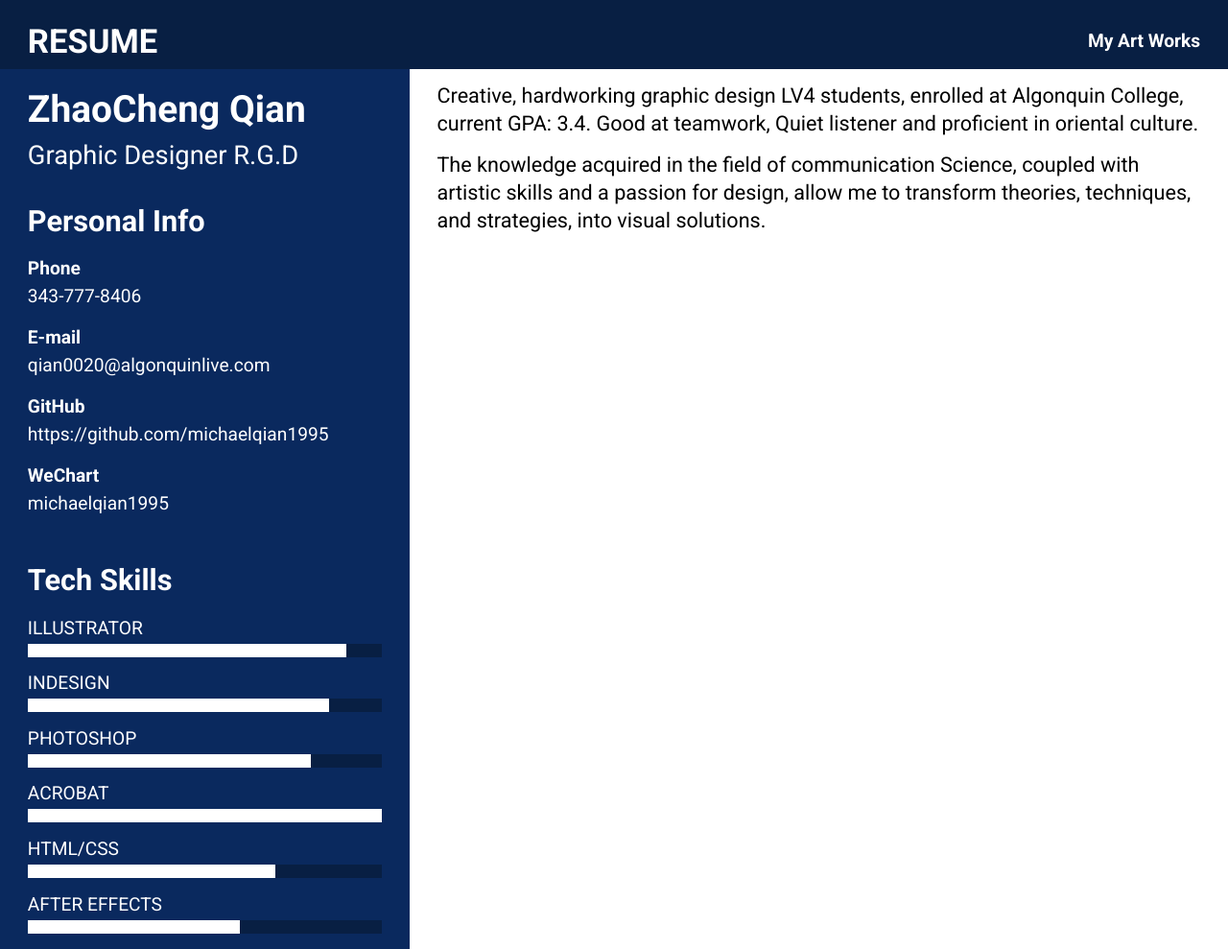
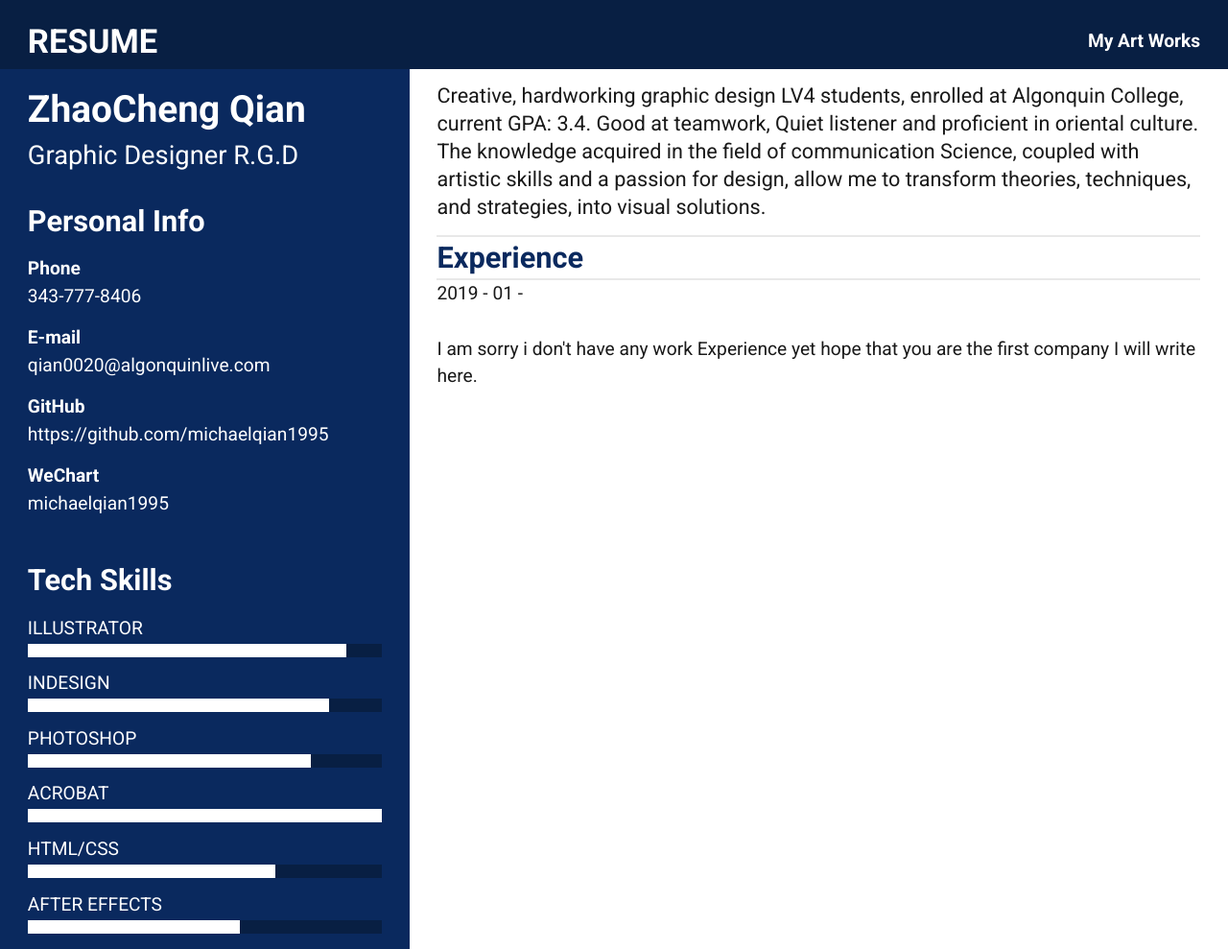
Before and after one commit to michaelqian1995/My-Profile, a plain HTML site: page index.html in a window 1280 px wide. Shown: the top 989 px of the page at 96% size. Drawn offline with Linux system fonts and the light colour scheme.

Commit message:
ads
dsda

```diff
--- a/css/main.css
+++ b/css/main.css
@@ -17,6 +17,10 @@ h1 {
   font-style: bold;
 }
 
+h2 {
+  color: #0A295E;
+}
+
 .art-link {
   font-weight: bold;
 }
@@ -30,12 +34,24 @@ h1 {
   color: #fff;
 }
 
-/*/.high-light {
-  border-width: 0px 50px 0px 50px;
+.border {
+  border-width: 2px 0px 2px 0px;
   border-style:solid;
-  border-color: #081F43;
+  border-color: #E8E8E8;
 }
-/*/
+
+p{
+  font-family: regular 400 ;
+  color: #191919;
+}
+
+/*
+.high-light {
+  border-width: 2px 0px 2px 0px;
+  border-style:solid;
+  border-color: #fff;
+}
+*/
 
 
 
--- a/index.html
+++ b/index.html
@@ -10,7 +10,7 @@
   <link href="css/grid.css" rel="stylesheet">
   <link href="css/type.css" rel="stylesheet">
   <link href="css/main.css" rel="stylesheet">
-  <link href="https://fonts.googleapis.com/css?family=Roboto:400,700" rel="stylesheet">
+  <link href="https://fonts.googleapis.com/css?family=Roboto:400,500,700" rel="stylesheet">
 </head>
 
 <body>
@@ -117,7 +117,7 @@
             <li class="pad-b-1-4 kilo">LAYOUT</li>
             <li class="pad-b-1-4 kilo">ILLUSTRATION DESIGN</li>
             <li class="pad-b-1-4 kilo">APP DESIGN</li>
-            <li class="kilo">TYPOGRAPHY</li>
+            <li class="pad-b-1-2 kilo">TYPOGRAPHY</li>
           </ul>
 
           <ul class="list-group side-bar-text">
@@ -126,7 +126,7 @@
             <li class="pad-b-1-4 kilo">CREATIVITY</li>
             <li class="pad-b-1-4 kilo">LEARNING SKILL</li>
             <li class="pad-b-1-4 kilo">PLANNING</li>
-            <li class="kilo">TEAMWORK</li>
+            <li class="pad-b-1-2 kilo">TEAMWORK</li>
           </ul>
 
           <div class="col-lg-12 col-md-12 col-sm-12">
@@ -170,9 +170,21 @@
         </div>
 
         <div class="unit xs-1 s-1 m-2-3 l-2-3 gutter">
-          <div class="pad-t-1-2">
-            <p class="push-0 pad-b-1-2 mega">Creative, hardworking graphic design LV4 students, enrolled at Algonquin College, current GPA: 3.4. Good at teamwork, Quiet listener and proficient in oriental culture. </p>
-            <p class="mega">The knowledge acquired in the field of communication Science, coupled with artistic skills and a passion for design, allow me to transform theories, techniques, and strategies, into visual solutions.</p>
+          <div class="pad-t-1-2 pad-b-1-2">
+            <p class="push-0 pad-b-1-3 mega">Creative, hardworking graphic design LV4 students, enrolled at Algonquin College, current GPA: 3.4. Good at teamwork, Quiet listener and proficient in oriental culture. </p>
+            <p class="mega push-0">The knowledge acquired in the field of communication Science, coupled with artistic skills and a passion for design, allow me to transform theories, techniques, and strategies, into visual solutions.</p>
+          </div>
+
+          <div class="">
+            <h2 class="peta bold border push-0">Experience</h2>
+            <div class="grid grid-stretch">
+              <div class="unit xs-1-5 s-1-5 m-1-5 l-1-5">
+                <p>2019 - 01 -  </p>
+              </div>
+              <div class="unit xs-4-5 s-4-5 m-4-5 l-4-5">
+                <p>I am sorry i don't have any work Experience yet hope that you are the first company I will write here.</p>
+              </div>
+            </div>
           </div>
         </div>
       </div>
```
